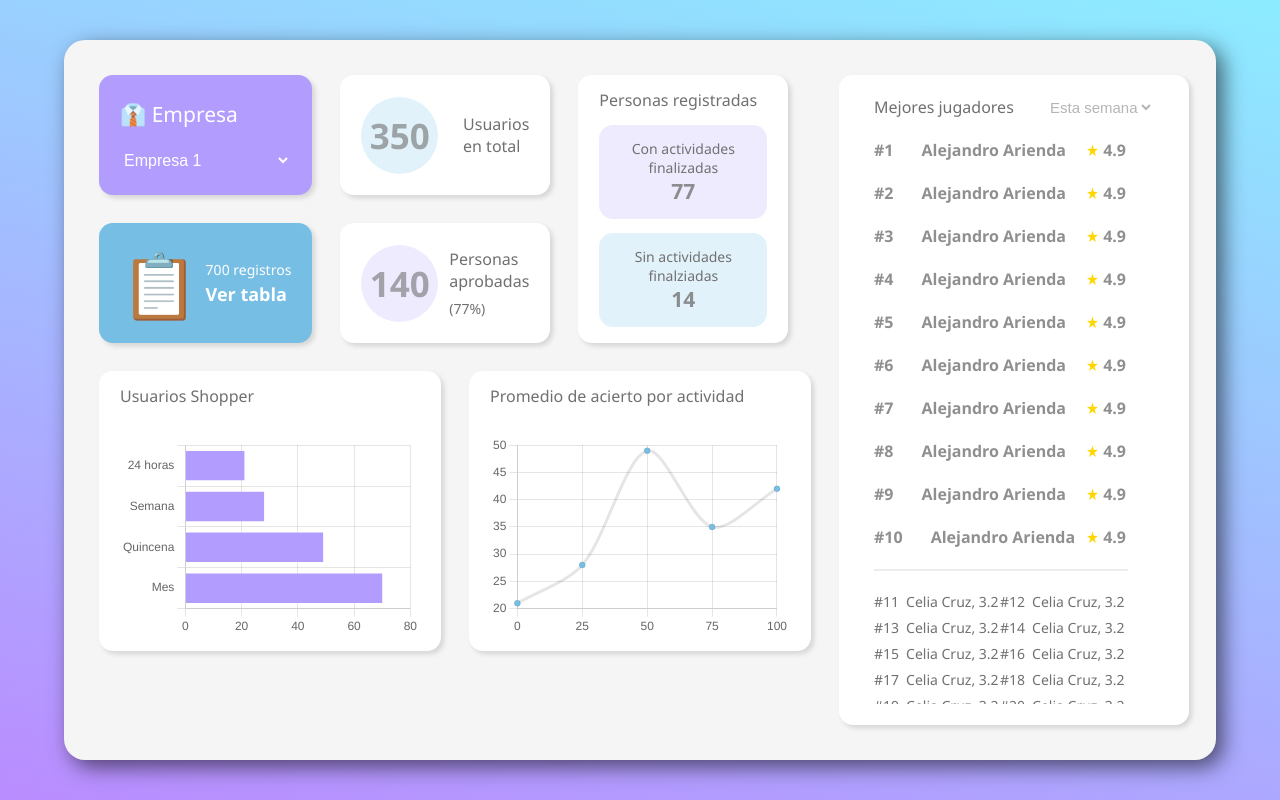
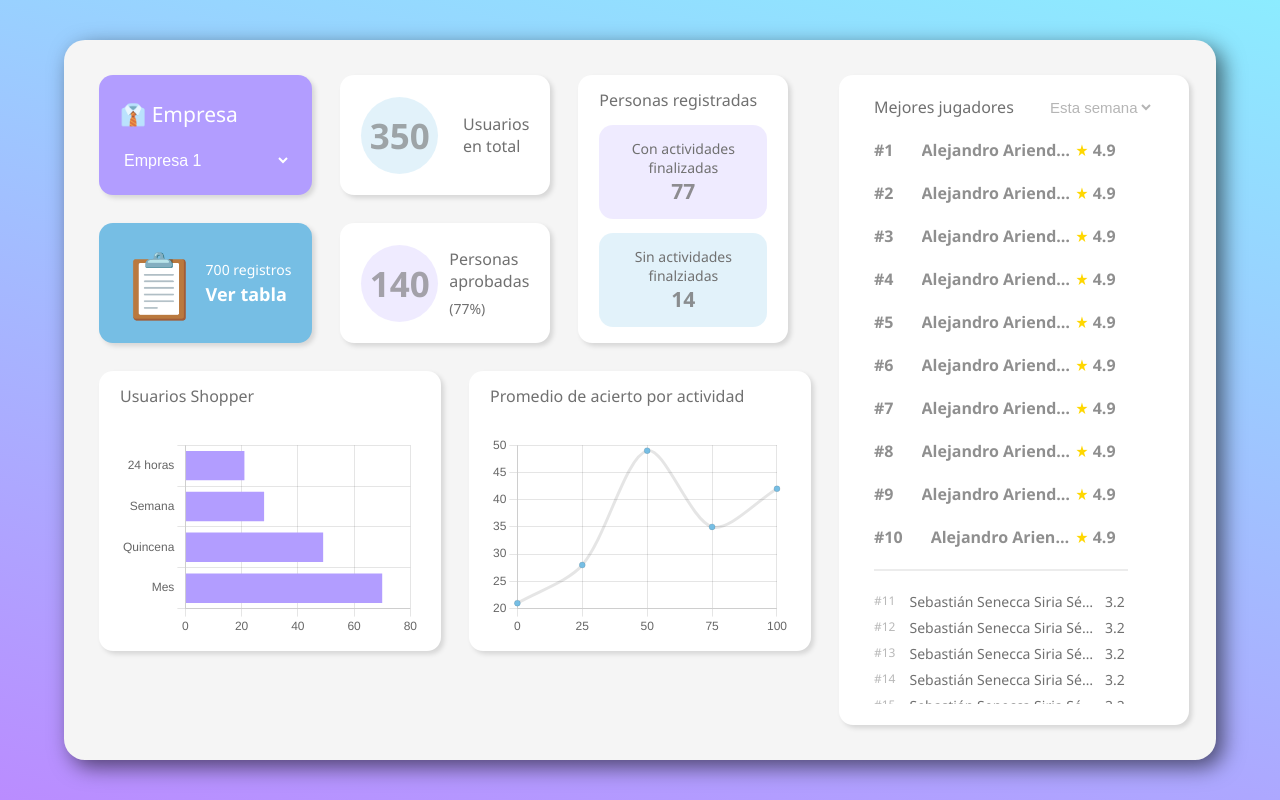
Before and after one commit to lexp2001/edutable, an Angular app: page /dashboard in a window 1280 px wide. Built offline with nearby package versions, Linux system fonts and the light colour scheme.

Commit message:
Responsive base

```diff
--- a/src/app/dashboard/dashboard.component.html
+++ b/src/app/dashboard/dashboard.component.html
@@ -92,10 +92,10 @@
             </div>
             <div style="overflow-y: auto; overflow-x: hidden; padding-right: 28px;">
                 <div *ngFor="let item of [].constructor(10), let top10Index = index"
-                    style="margin-bottom: 21px; display: flex; justify-content: space-between; font-weight: 600; color: #00000070;">
-                    <span>
+                    style="margin-bottom: 21px; display: flex; font-weight: 600; color: #00000070;">
+                    <span style="display: flex; width: 80%; max-width: 350px;">
                         <span style="margin-right: 28px;">#{{top10Index+1}}</span>
-                        <span>Alejandro Arienda</span>
+                        <span class="top10Name">Alejandro Arienda Almeida Ancora</span>
                     </span>
                     <span>
                         <span style="color: gold">★ </span>
@@ -103,13 +103,15 @@
                     </span>
                 </div>
                 <hr style="width: 100%; border: solid 1px #70707021; margin-bottom: 21px;">
-                <div>
-                    <span *ngFor="let item of [].constructor(15), let top25Index = index"
-                        style="font-size: 14px; width: 50%; display: block; float: left; margin-bottom: 7px">
-                        <span style="margin-right: 7px;">#{{top25Index+11}}</span>
-                        <span>Celia Cruz, 3.2</span>
+                <span *ngFor="let item of [].constructor(15), let top25Index = index" class="top25Span">
+                    <span class="top25NumberAndNameContainer">
+                        <span style="margin-right: 14px; font-size: 12px; opacity: .49;">#{{top25Index+11}}</span>
+                        <span class="top25Name">Sebastián Senecca Siria Sésamo Soares</span>
+                        <!-- <div id="a">Div A</div>
+                        <div id="b">Div B</div> -->
                     </span>
-                </div>
+                    <span class="top25Points">3.2</span>
+                </span>
             </div>
         </span>
 
--- a/src/app/dashboard/dashboard.component.scss
+++ b/src/app/dashboard/dashboard.component.scss
@@ -1,9 +1,9 @@
 select {
-    width           : 100%;
-    background-color: transparent;
-    border          : none;
+    width             : 100%;
+    background-color  : transparent;
+    border            : none;
     //color           : white;
-    font-size       : 16px;
+    font-size         : 16px;
 }
 
 option {
@@ -55,3 +55,78 @@ option {
     background-color: black;
     font-size       : 14px;
 }
+
+.top10Name {
+    white-space  : nowrap;
+    overflow     : hidden;
+    text-overflow: ellipsis;
+}
+
+.top25Span {
+    display          : flex;
+    justify-content  : space-between;
+    margin-bottom    : 7px;
+    // overflow: hidden;
+    //width          : 50%;
+    float            : left;
+    font-size        : 14px;
+
+    .top25NumberAndNameContainer {
+        display  : flex;
+        max-width: calc(100% - 21px);
+
+        .top25Name {
+            padding-right: 7px;
+            white-space  : nowrap;
+            overflow     : hidden;
+            text-overflow: ellipsis;
+            //width        : 100%;
+        }
+
+        .top25Name:hover {
+            // overflow: visible;
+        }
+    }
+
+    .top25NumberAndNameContainer:hover~.top25Points {
+        //display: none;
+    }
+
+    .top25Points {
+        min-width: 21px;
+        max-width: 21px;
+    }
+
+}
+
+@media screen and (min-width: 0px) and (max-width: 1399px) {
+    .top25Span {
+        width: 100%;
+    }
+}
+
+@media screen and (min-width: 1400px) and (max-width: 1649px) {
+    .top25Span {
+        width       : 45%;
+        margin-right: 5%;
+
+        .top25Points {
+            // color: red;
+        }
+    }
+}
+
+@media screen and (min-width: 1650px) {
+    .top25Span {
+        width       : 28%;
+        margin-right: 5%;
+
+        .top25Points {
+            // color: red;
+        }
+    }
+}
+
+#a:hover~#b {
+    background: #ccc
+}
```
